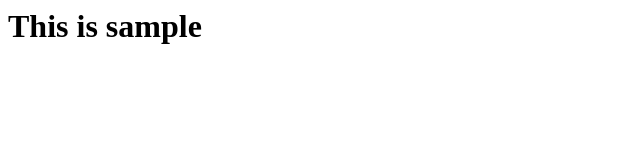
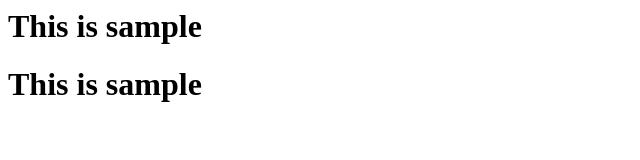
Before and after one commit to Pravein-m/Pravein, a plain HTML site: page index.html in a window 1280 px wide. Shown: the whole page, without its empty margins (0-640 px from the left). Drawn offline with Linux system fonts and the light colour scheme.

Commit message:
Update index.html

```diff
--- a/index.html
+++ b/index.html
@@ -1 +1,2 @@
 <h1>This is sample</h1>
+<h1>This is sample</h1>
```
